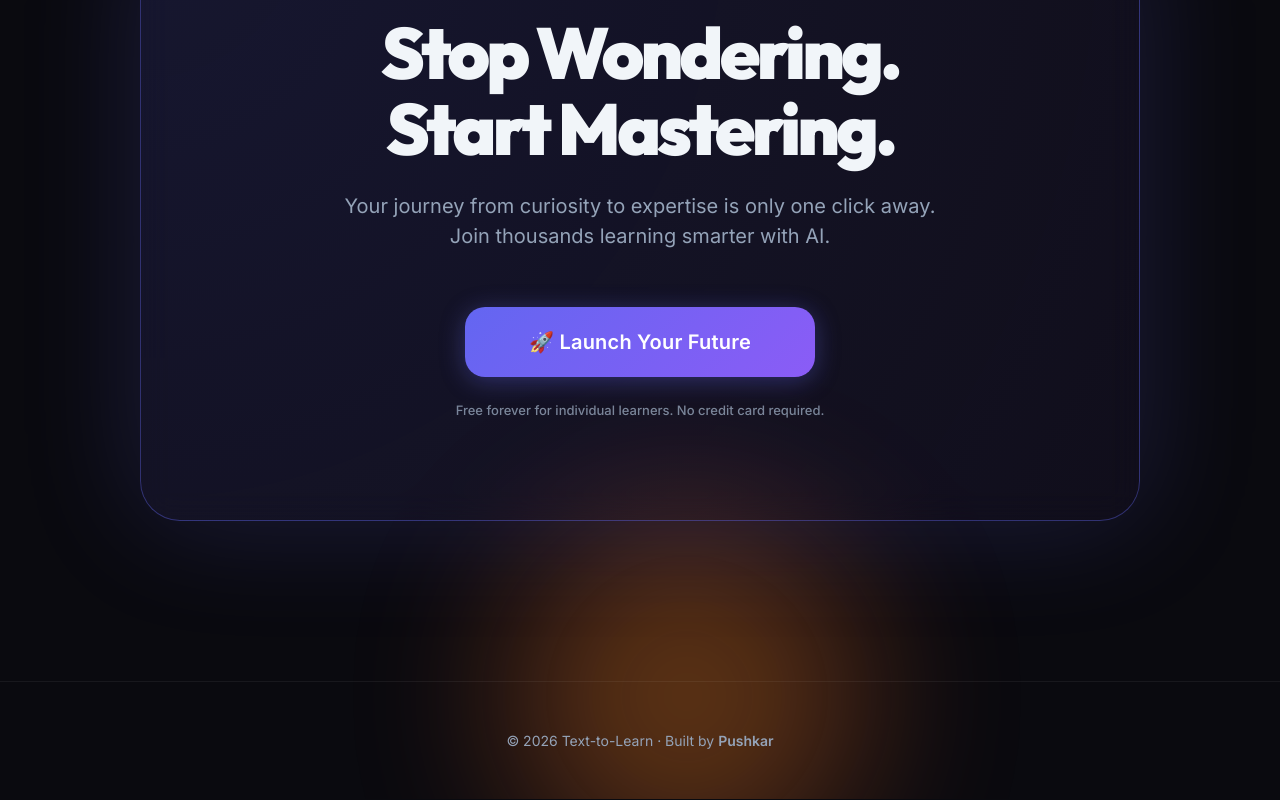
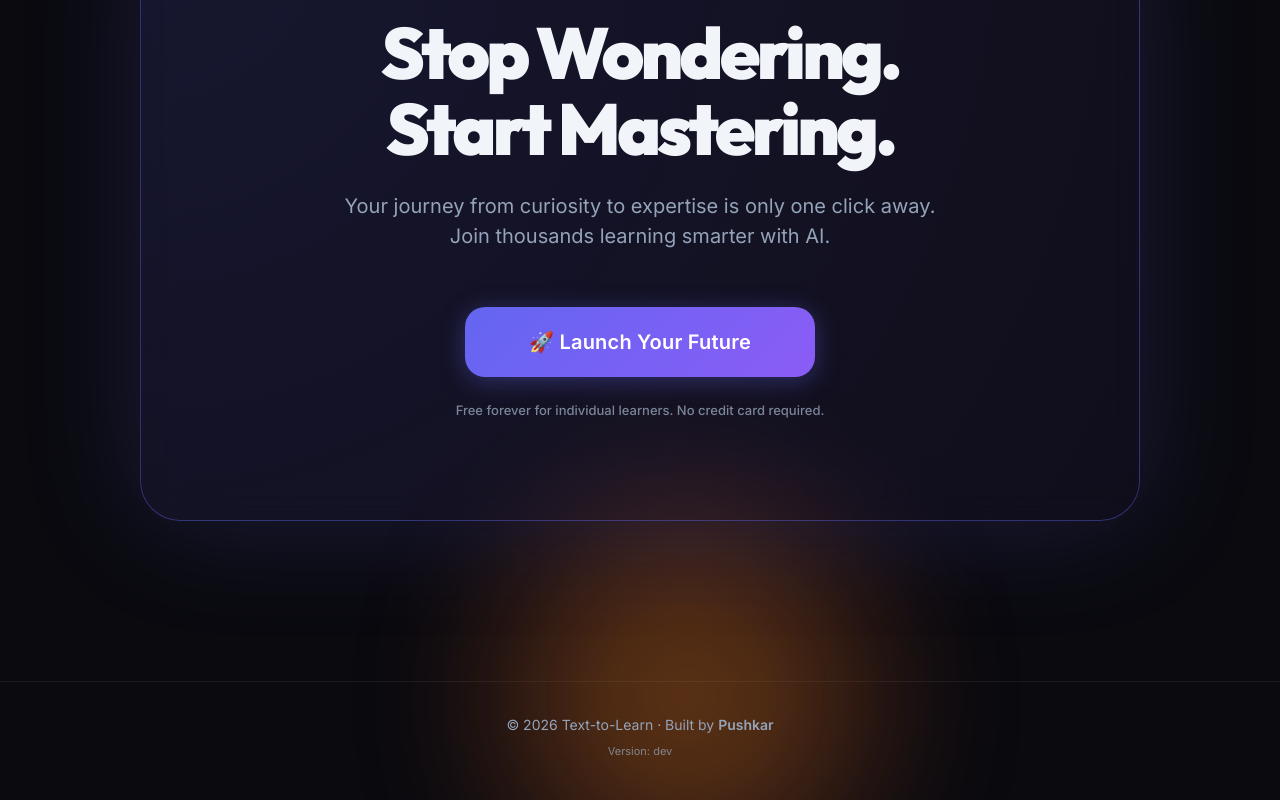
Before and after one commit to PushkarWaykole/Text_To_Learn, a React (Vite) app in the folder client/: page / in a window 1280 px wide. Shown: the part 3736-4536 px from the top of the page. Built offline with nearby package versions, Linux system fonts and the light colour scheme; no server answers.

Commit message:
Update: Add Version

```diff
--- a/client/package.json
+++ b/client/package.json
@@ -5,7 +5,7 @@
   "type": "module",
   "scripts": {
     "dev": "vite",
-    "build": "vite build",
+    "build": "VITE_APP_VERSION=$(date +%Y-%m-%d-%H%M) vite build",
     "lint": "eslint .",
     "preview": "vite preview"
   },
--- a/client/src/pages/HomePage.jsx
+++ b/client/src/pages/HomePage.jsx
@@ -101,6 +101,7 @@ export default function HomePage() {
     const firstName = user?.name?.split(' ')[0] || 'there';
     const hour = new Date().getHours();
     const greeting = hour < 12 ? 'Good morning' : hour < 17 ? 'Good afternoon' : 'Good evening';
+    const appVersion = import.meta.env.VITE_APP_VERSION || 'dev';
 
     return (
         <div className="app-shell">
@@ -329,7 +330,7 @@ export default function HomePage() {
                     </div>
                 </div>
 
-                <div className="fade-up fade-up-4" style={{ marginTop: 60, padding: '40px', borderTop: '1px solid var(--sidebar-border)', display: 'flex', justifyContent: 'space-between', alignItems: 'center' }}>
+                <div className="fade-up fade-up-4" style={{ marginTop: 60, padding: '40px', borderTop: '1px solid var(--sidebar-border)', display: 'flex', justifyContent: 'space-between', alignItems: 'center', gap: 16, flexWrap: 'wrap' }}>
                     <div>
                         <h4 style={{ color: 'var(--text-color)', fontWeight: 700, marginBottom: 4 }}>Ready for a challenge?</h4>
                         <p style={{ color: 'var(--text-secondary)', fontSize: 14 }}>Select a trending <br />topic and push your boundaries.</p>
@@ -337,6 +338,13 @@ export default function HomePage() {
                     <button className="btn-ghost" onClick={() => setPrompt('Quantum Cryptography Basics')}>
                         Surprise Me 🎲
                     </button>
+                </div>
+
+                {/* Build/version info (useful to verify deployments) */}
+                <div style={{ marginTop: 8, padding: '0 40px 24px', display: 'flex', justifyContent: 'space-between', alignItems: 'center', gap: 8, flexWrap: 'wrap' }}>
+                    <span style={{ fontSize: 11, color: 'var(--text-secondary)', opacity: 0.7 }}>
+                        Version: {appVersion}
+                    </span>
                 </div>
 
                 {/* Loading Overlay */}
--- a/client/src/pages/LandingPage.jsx
+++ b/client/src/pages/LandingPage.jsx
@@ -41,6 +41,7 @@ export default function LandingPage() {
         const saved = localStorage.getItem('theme');
         return saved ? saved === 'dark' : true; // Default to dark mode
     });
+    const appVersion = import.meta.env.VITE_APP_VERSION || 'dev';
 
     React.useEffect(() => {
         if (isDarkMode) {
@@ -354,14 +355,33 @@ export default function LandingPage() {
             </section>
 
             {/* Footer */}
-            <footer style={{
-                borderTop: '1px solid var(--sidebar-border)',
-                padding: '48px 48px',
-                textAlign: 'center',
-                color: 'var(--text-secondary)', fontSize: 14, position: 'relative', zIndex: 10,
-                display: 'flex', flexDirection: 'column', gap: 16
-            }}>
-                <span>© 2026 Text-to-Learn · Built by <a href="https://github.com/PushkarWaykole" target="_blank" style={{ color: 'inherit', fontWeight: 600 }}>Pushkar</a></span>
+            <footer
+                style={{
+                    borderTop: '1px solid var(--sidebar-border)',
+                    padding: '32px 24px 40px',
+                    textAlign: 'center',
+                    color: 'var(--text-secondary)',
+                    fontSize: 14,
+                    position: 'relative',
+                    zIndex: 10,
+                    display: 'flex',
+                    flexDirection: 'column',
+                    gap: 8,
+                    alignItems: 'center',
+                }}
+            >
+                <span>
+                    © 2026 Text-to-Learn · Built by{' '}
+                    <a
+                        href="https://github.com/PushkarWaykole"
+                        target="_blank"
+                        rel="noreferrer"
+                        style={{ color: 'inherit', fontWeight: 600 }}
+                    >
+                        Pushkar
+                    </a>
+                </span>
+                <span style={{ fontSize: 11, opacity: 0.75 }}>Version: {appVersion}</span>
             </footer>
         </div>
     );
```
Also changed, not shown: client/vercel.json (added).
